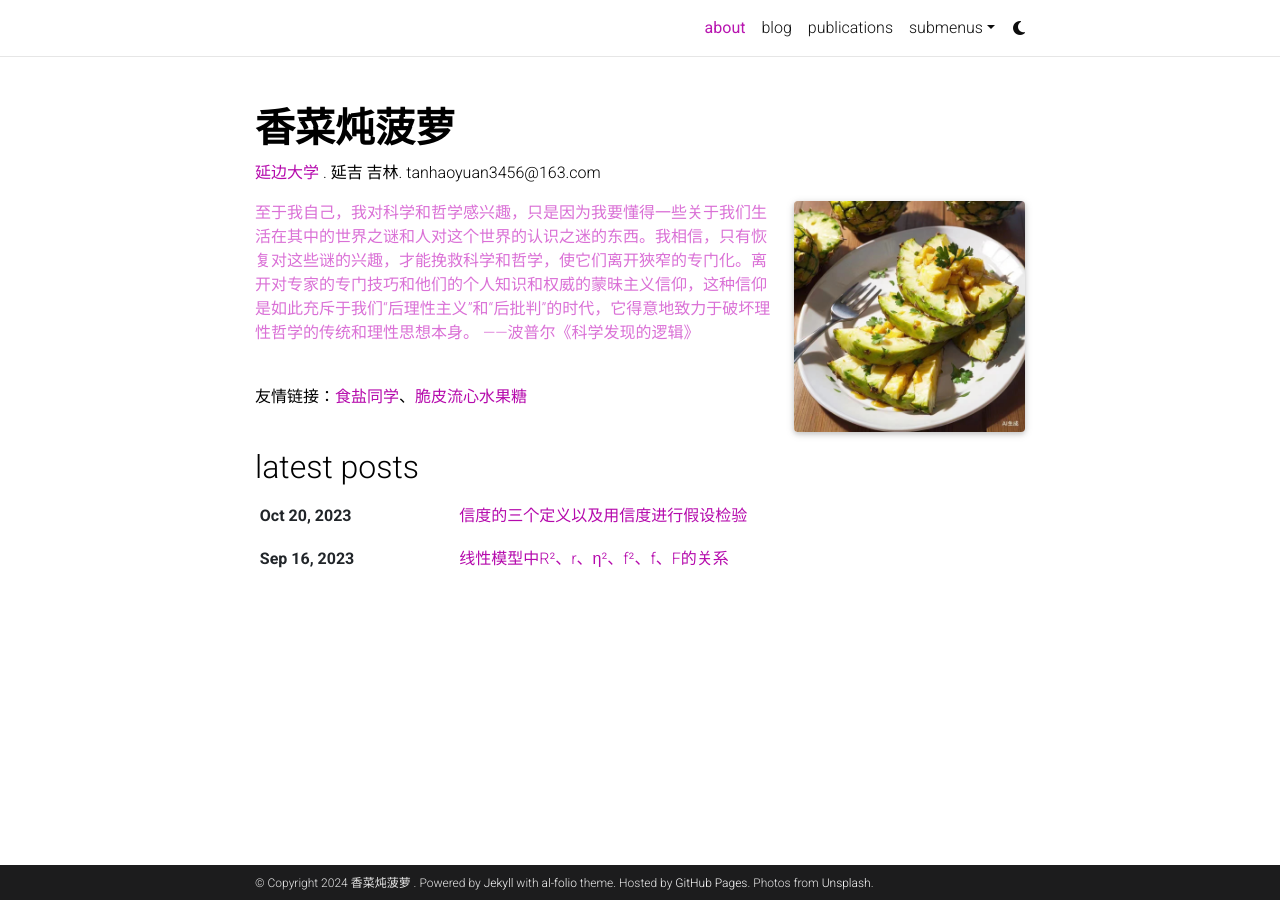
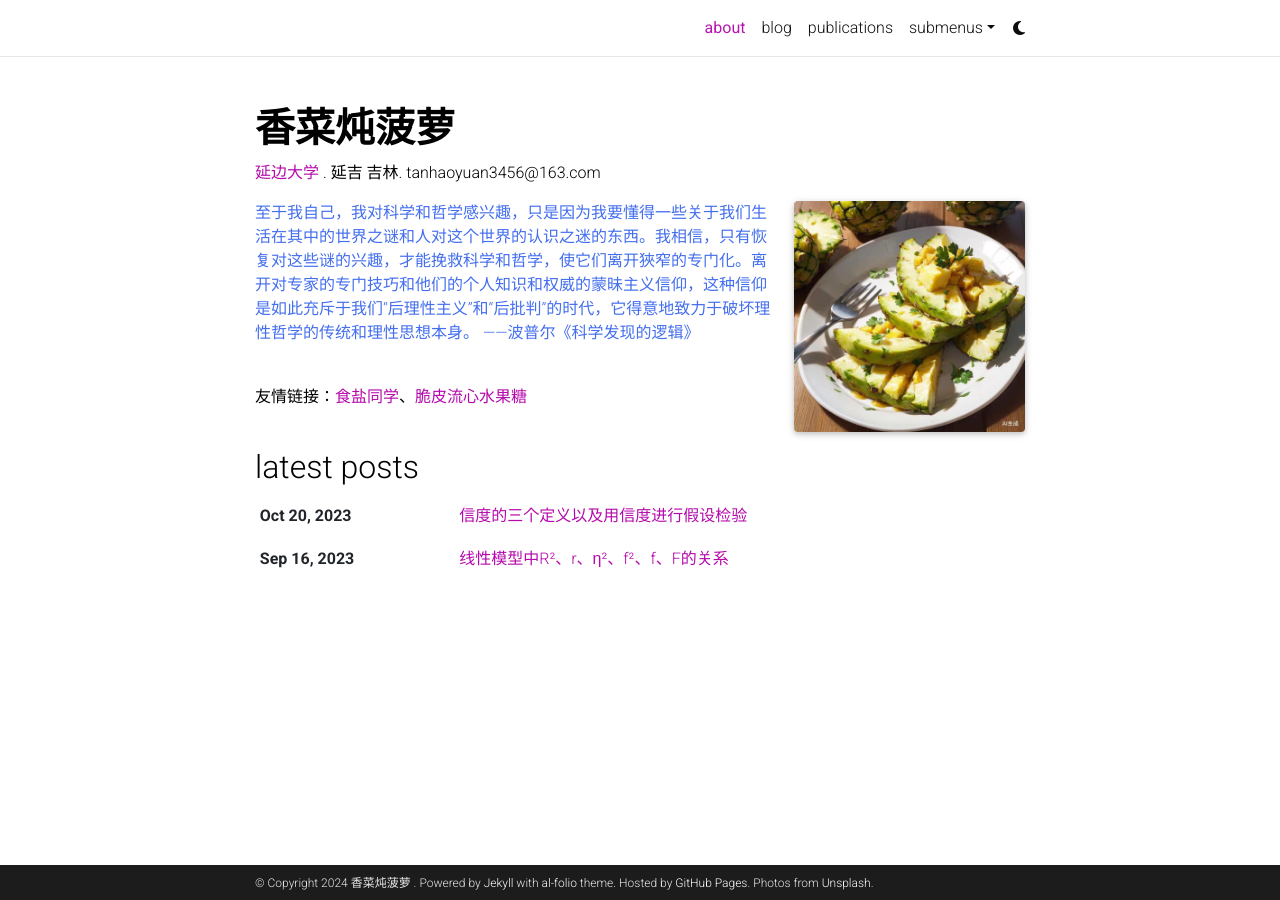
Before and after one commit to pineapple-3456/pineapple-3456.github.io, a Jekyll site: the page built from _pages/about.md, in a window 1280 px wide. Built offline with Jekyll 4.4.1, drawn with Linux system fonts in a browser that asks for light colours; full-size pictures stand in for the smaller copies a plugin makes; comment, search, counter and statistics services are not loaded; a style sheet for code colours, icons or effects is not loaded.

Commit message:
Update about.md

```diff
--- a/_pages/about.md
+++ b/_pages/about.md
@@ -15,7 +15,7 @@
 social: false  # includes social icons at the bottom of the page
 ---
 
-<font color="#DA70D6">至于我自己，我对科学和哲学感兴趣，只是因为我要懂得一些关于我们生活在其中的世界之谜和人对这个世界的认识之迷的东西。我相信，只有恢复对这些谜的兴趣，才能挽救科学和哲学，使它们离开狹窄的专门化。离开对专家的专门技巧和他们的个人知识和权威的蒙昧主义信仰，这种信仰是如此充斥于我们“后理性主义”和“后批判”的时代，它得意地致力于破坏理性哲学的传统和理性思想本身。    ——波普尔《科学发现的逻辑》</font>
+<font color="#436EEE">至于我自己，我对科学和哲学感兴趣，只是因为我要懂得一些关于我们生活在其中的世界之谜和人对这个世界的认识之迷的东西。我相信，只有恢复对这些谜的兴趣，才能挽救科学和哲学，使它们离开狹窄的专门化。离开对专家的专门技巧和他们的个人知识和权威的蒙昧主义信仰，这种信仰是如此充斥于我们“后理性主义”和“后批判”的时代，它得意地致力于破坏理性哲学的传统和理性思想本身。    ——波普尔《科学发现的逻辑》</font>
 <br/>
 
 友情链接：[食盐同学](https://misssalt.github.io)、[脆皮流心水果糖](https://prickle-petroleum-3e6.notion.site/1079549c059680d2a3bce2393ed577a0?pvs=4)
```
